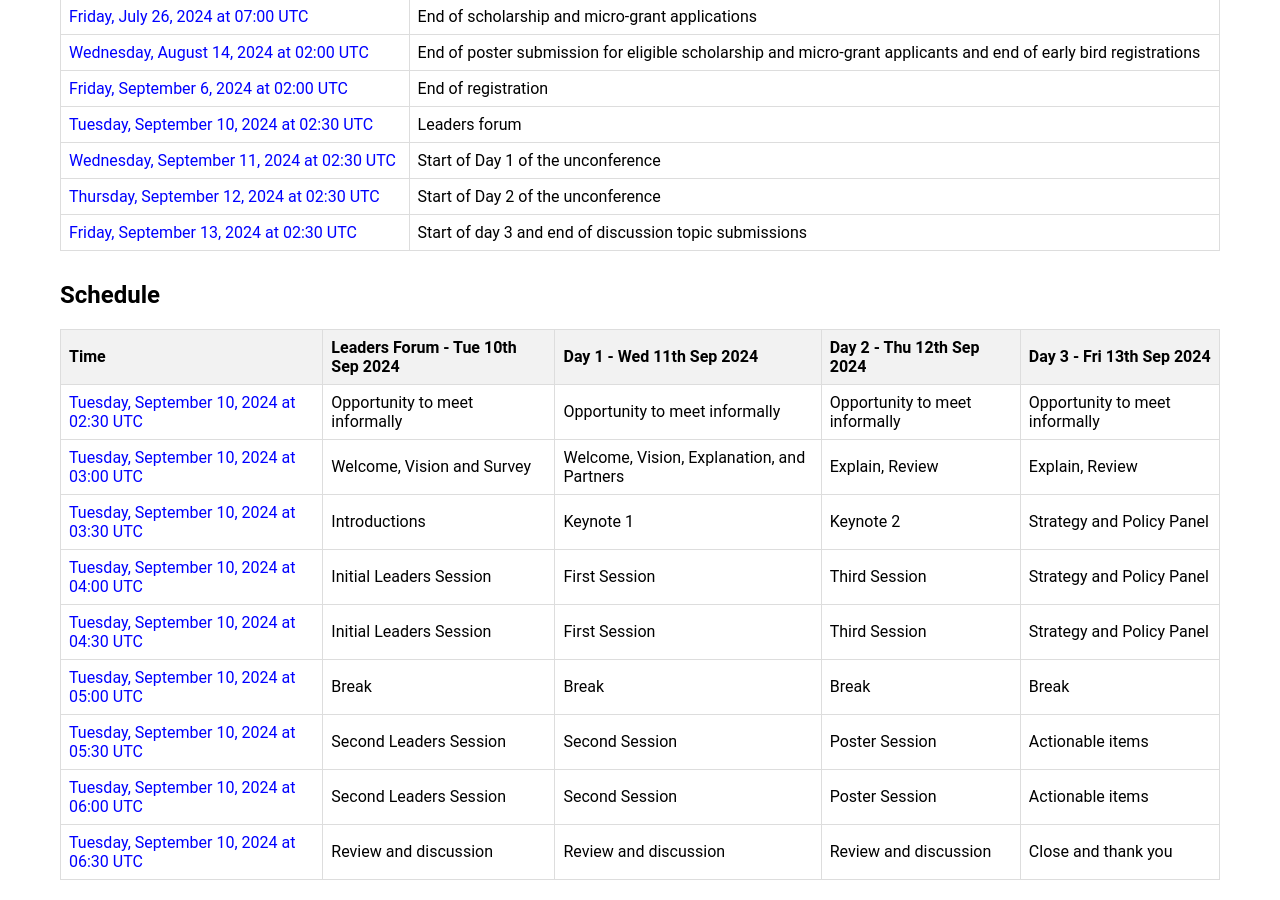
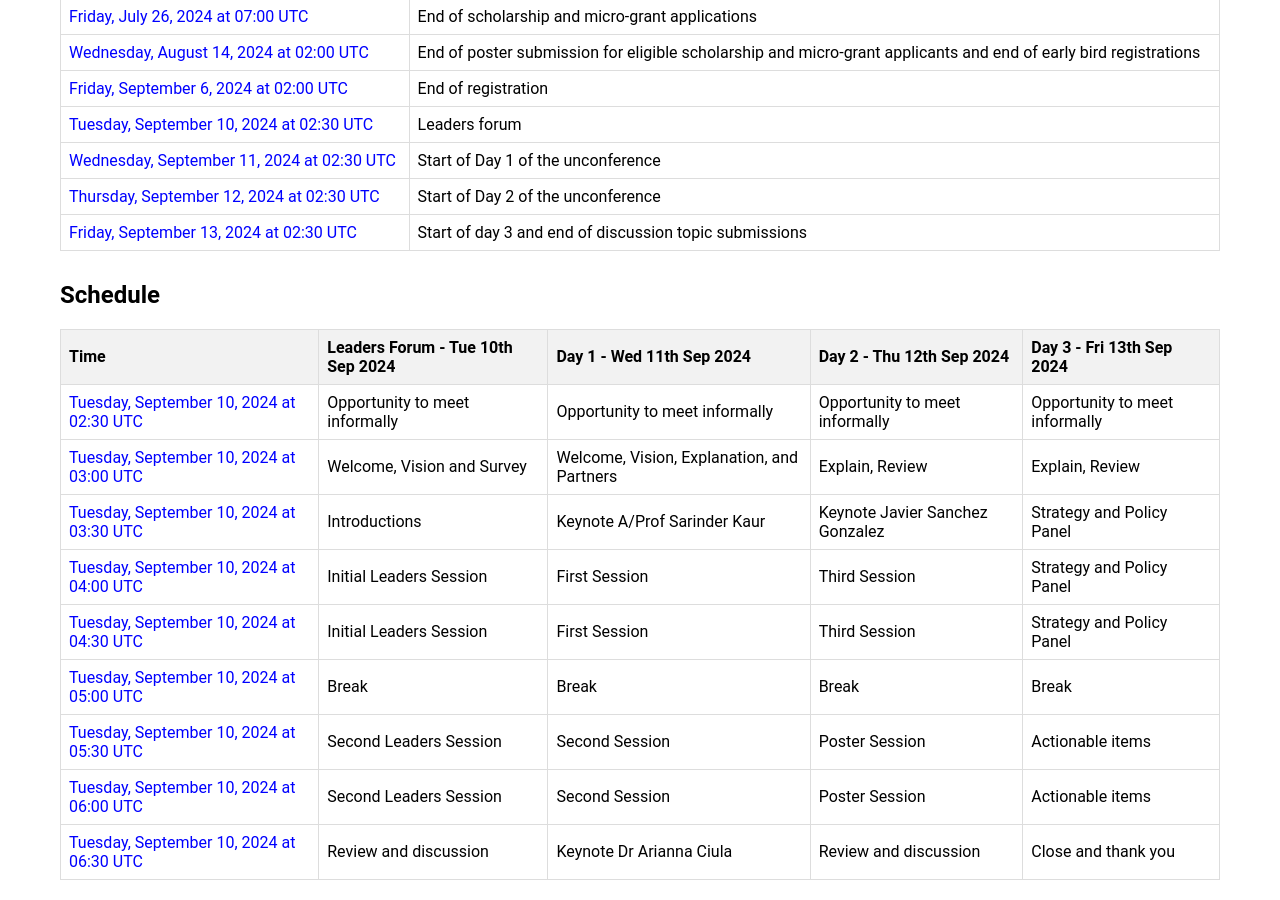
Before and after one commit to RSEAA/RSEAA.github.io, a Jekyll site: the page schedule_2024.html, which Jekyll copies as it is, in a window 1280 px wide and 900 px high, scrolled down 821 px. Built offline with Jekyll 4.4.1, drawn with Linux system fonts in a browser that asks for light colours.

Commit message:
Add in keynote names

```diff
--- a/schedule_2024.html
+++ b/schedule_2024.html
@@ -177,8 +177,8 @@
                 <tr>
                     <td class="event-time" data-time="2024-09-10T03:30:00Z">Loading...</td>
                     <td>Introductions</td>
-                    <td>Keynote 1</td>
-                    <td>Keynote 2</td>
+                    <td>Keynote A/Prof Sarinder Kaur</td>
+                    <td>Keynote Javier Sanchez Gonzalez</td>
                     <td>Strategy and Policy Panel</td>
                 </tr>
                 <tr>
@@ -219,7 +219,7 @@
                 <tr>
                     <td class="event-time" data-time="2024-09-10T06:30:00Z">Loading...</td>
                     <td>Review and discussion</td>
-                    <td>Review and discussion</td>
+                    <td>Keynote Dr Arianna Ciula</td>
                     <td>Review and discussion</td>
                     <td>Close and thank you</td>
                 </tr>
```
